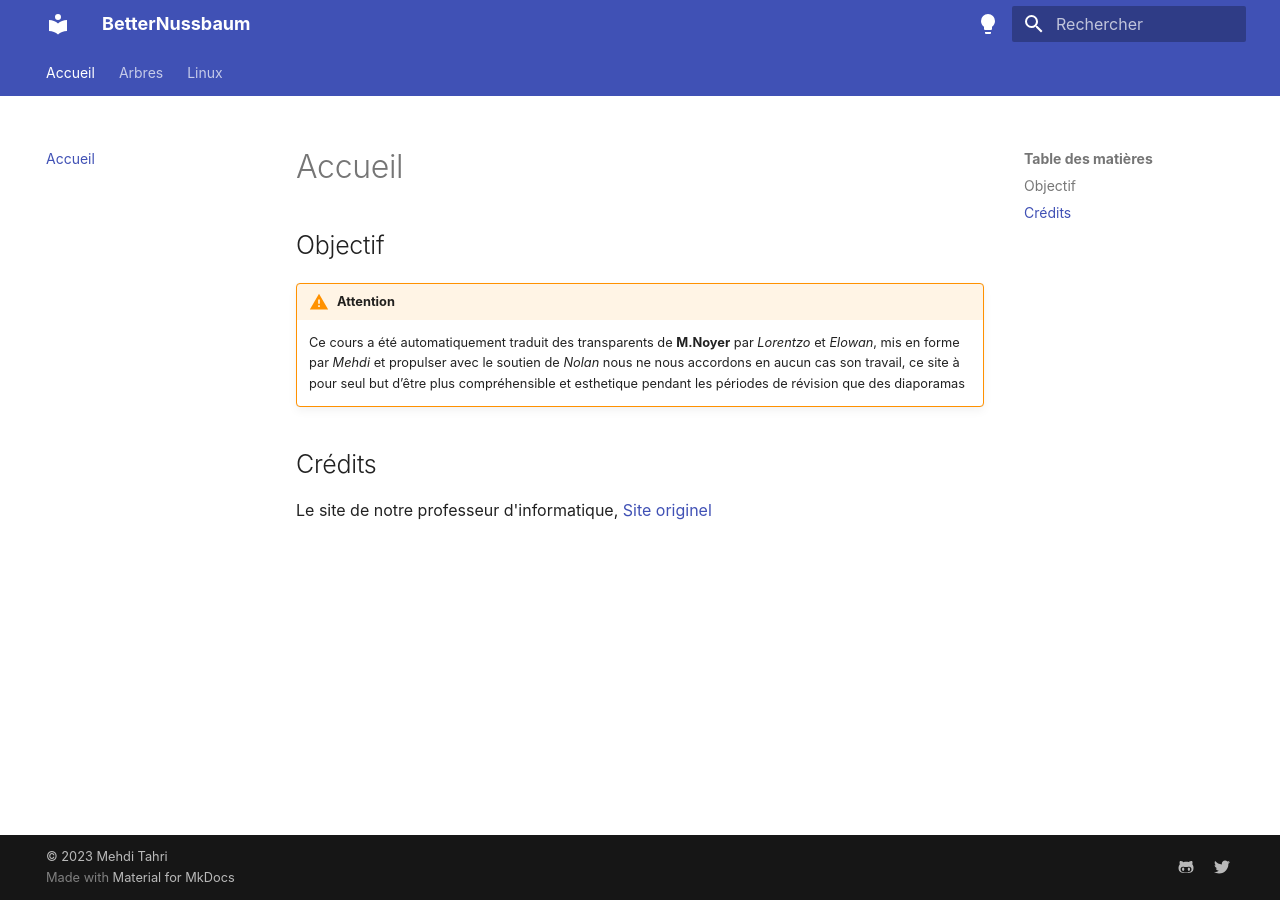
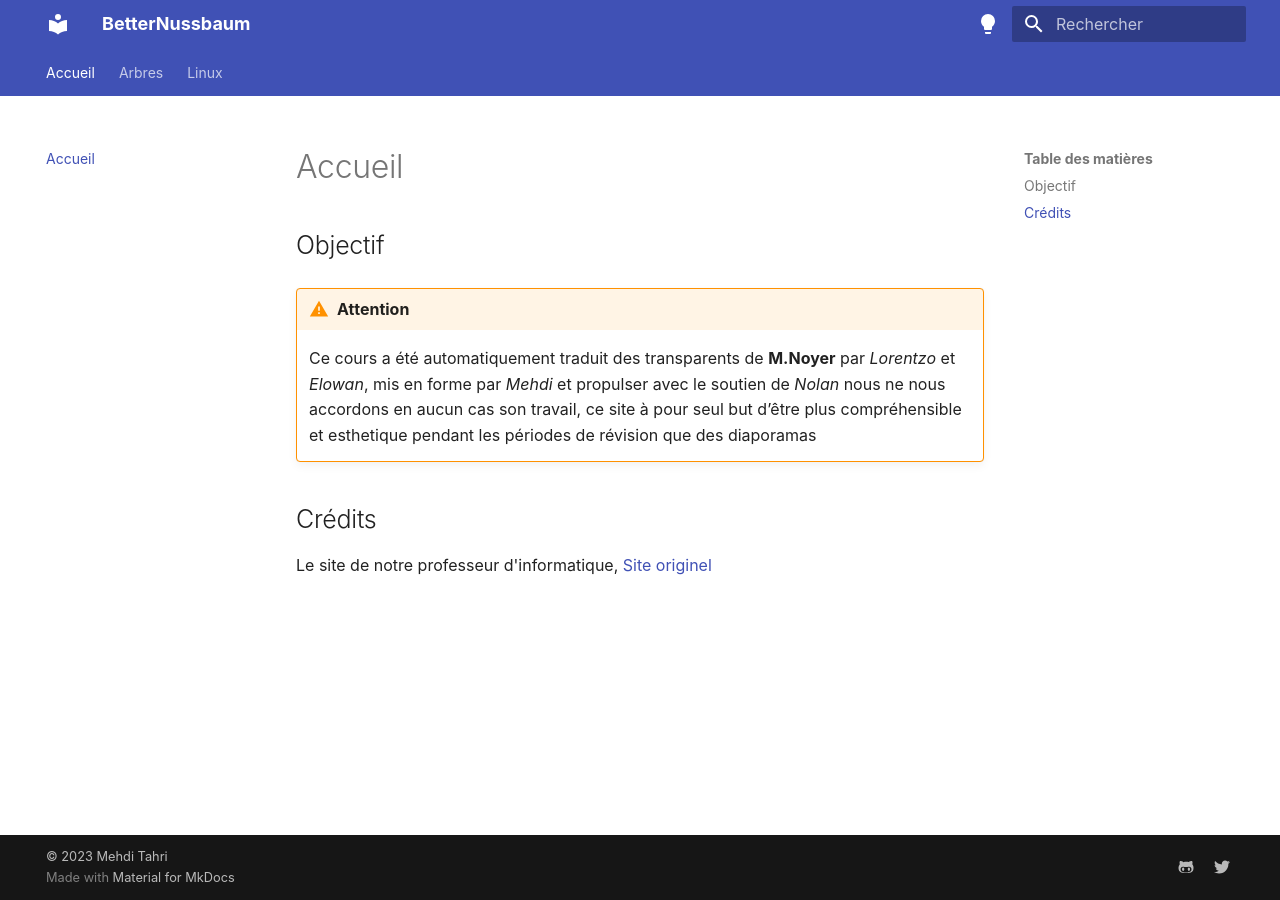
Before and after one commit to mp2i-thiers/mp2i-thiers.github.io, an MkDocs documentation site: the page built from docs/index.md, in a window 1280 px wide. Built offline with MkDocs 1.6.1 and Material for MkDocs 9.7.7, drawn with Linux system fonts in a browser that asks for light colours.

Commit message:
Update mkdocs.yml

```diff
--- a/mkdocs.yml
+++ b/mkdocs.yml
@@ -39,9 +39,8 @@ extra:
     - icon: fontawesome/brands/twitter
       link: https://twitter.com/justLuZz
 
-# extra_css:
-#   - stylesheets/extra.css
-
+extra_css:
+  - stylesheets/extra.css
 
 
 markdown_extensions:
```
